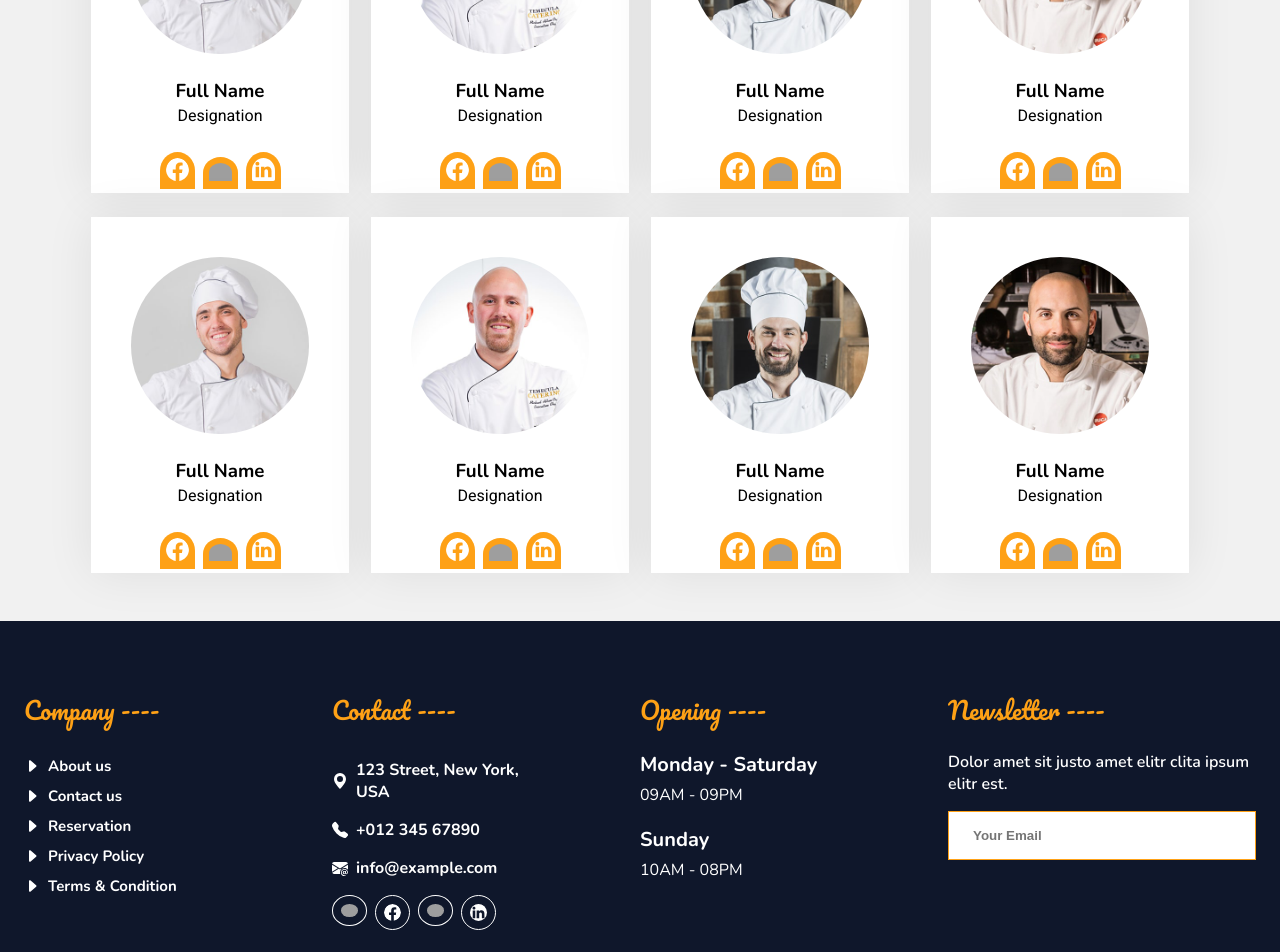
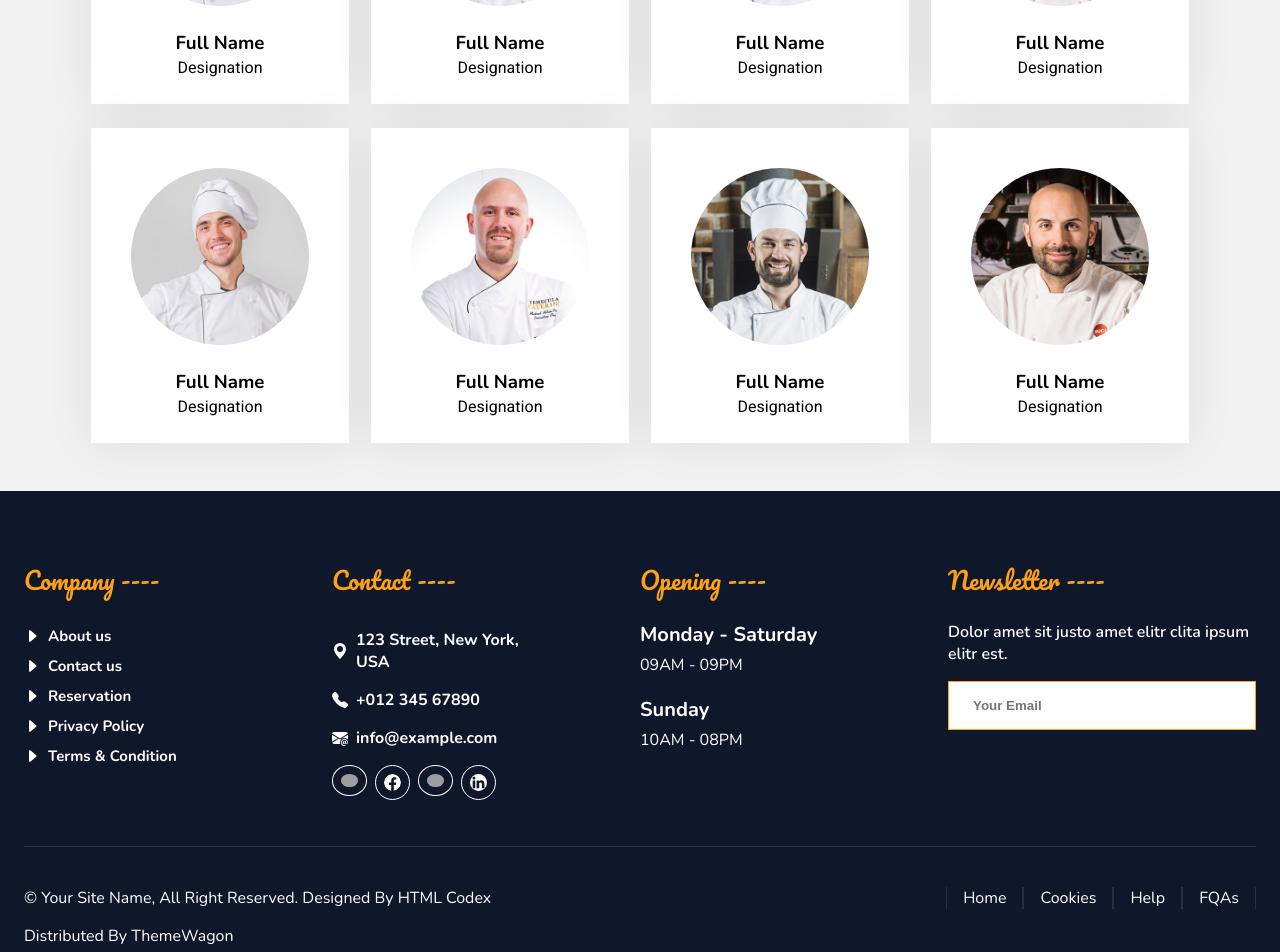
Before and after one commit to marcospinelli7/dojo-exercise-restaurant, a React (Create React App) app: page /team in a window 1280 px wide. Shown: the part 620-1572 px from the top of the page. Built offline with nearby package versions, Linux system fonts and the light colour scheme; grey boxes are pictures that could not be loaded; the HTML template or start-up script is replaced by a standard one.

Commit message:
Minor Changes and updates

```diff
--- a/src/components/BookingSection/BookingSection.jsx
+++ b/src/components/BookingSection/BookingSection.jsx
@@ -13,6 +13,7 @@ const BookingSection = () => {
             <div className="video-btn" onClick={toogleModal}>
                 <div className='triangle'></div>
             </div>
+            <div className="video-animate"></div>
         </div>
         <div className="right">
             <p className='section-name'>
--- a/src/components/Footer/Footer.jsx
+++ b/src/components/Footer/Footer.jsx
@@ -80,7 +80,7 @@ const Footer = () => {
 
       <div className="footer-bottom">
         <div className='copyright'>
-          <p>made with ♥ by a nerdy guy with math issues</p>
+          <p>© Your Site Name, All Right Reserved. Designed By HTML Codex</p>
           <p>Distributed By ThemeWagon</p>
         </div>
         <div className='other-links'>
--- a/src/components/HeroSection/HeroSection.css
+++ b/src/components/HeroSection/HeroSection.css
@@ -10,7 +10,6 @@
     align-items: center;
     justify-content: center;
     padding: 48px 12px;
-    margin: 0 0 48px;
 }
 .hero-section-container .content{
     padding: 48px 16px;
--- a/src/components/TeamCard/TeamCard.css
+++ b/src/components/TeamCard/TeamCard.css
@@ -5,7 +5,7 @@
     background-color: #fff;
     box-shadow: 0 0 45px rgba(0, 0, 0, .08);
     /* height: calc(100% - 38px); */
-    transition: .5s;
+    transition: .7s;
     max-width: fit-content;
     padding: 40px 40px 0 40px;
 }
@@ -20,6 +20,15 @@
 .team-card-container p{
     font-family: var(--heebo-font);
     margin-bottom: 24px;
+}
+.team-card-container .social{
+    display: none;
+    transition: .7s;
+}
+.team-card-container:hover{
+    .social {
+        display: flex;
+    }
 }
 .team-card-container .social img{
     border-radius: 50% 50% 0 0;
--- a/src/components/TestimonialSection/TestimonialSection.css
+++ b/src/components/TestimonialSection/TestimonialSection.css
@@ -1,6 +1,7 @@
 .testimonial-section-container {
     background-color: #f1f1f1;
     overflow: hidden;
+    padding: 48px 0;
 }
 .testimonial-section-container .swiper-wrapper {
     display: flex;
--- a/src/pages/Homepage/Homepage.css
+++ b/src/pages/Homepage/Homepage.css
@@ -15,7 +15,7 @@
     display: flex;
     flex-direction: column;
     align-items: center;
-    padding-top: 96px;
+    padding-top: 24px;
     padding-bottom: 48px;
     flex-wrap: wrap;
     justify-content: space-around;
```
